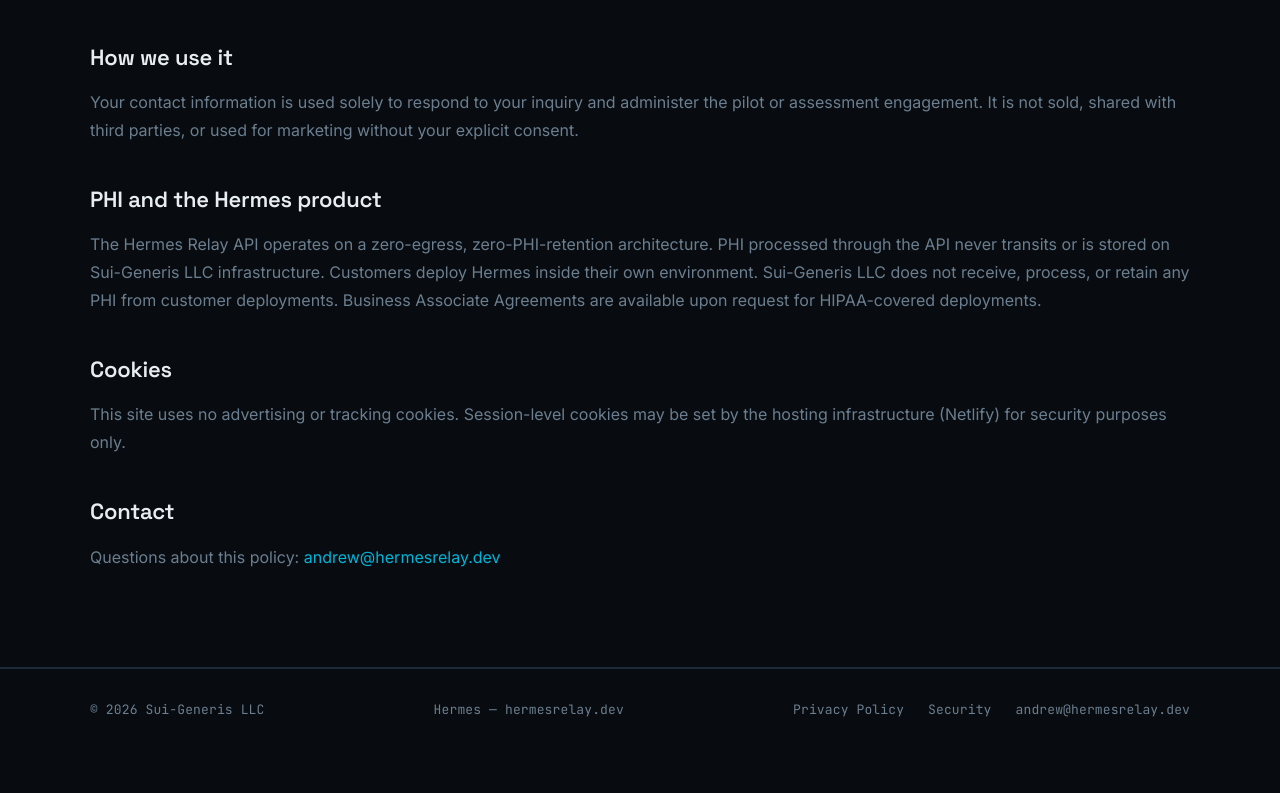
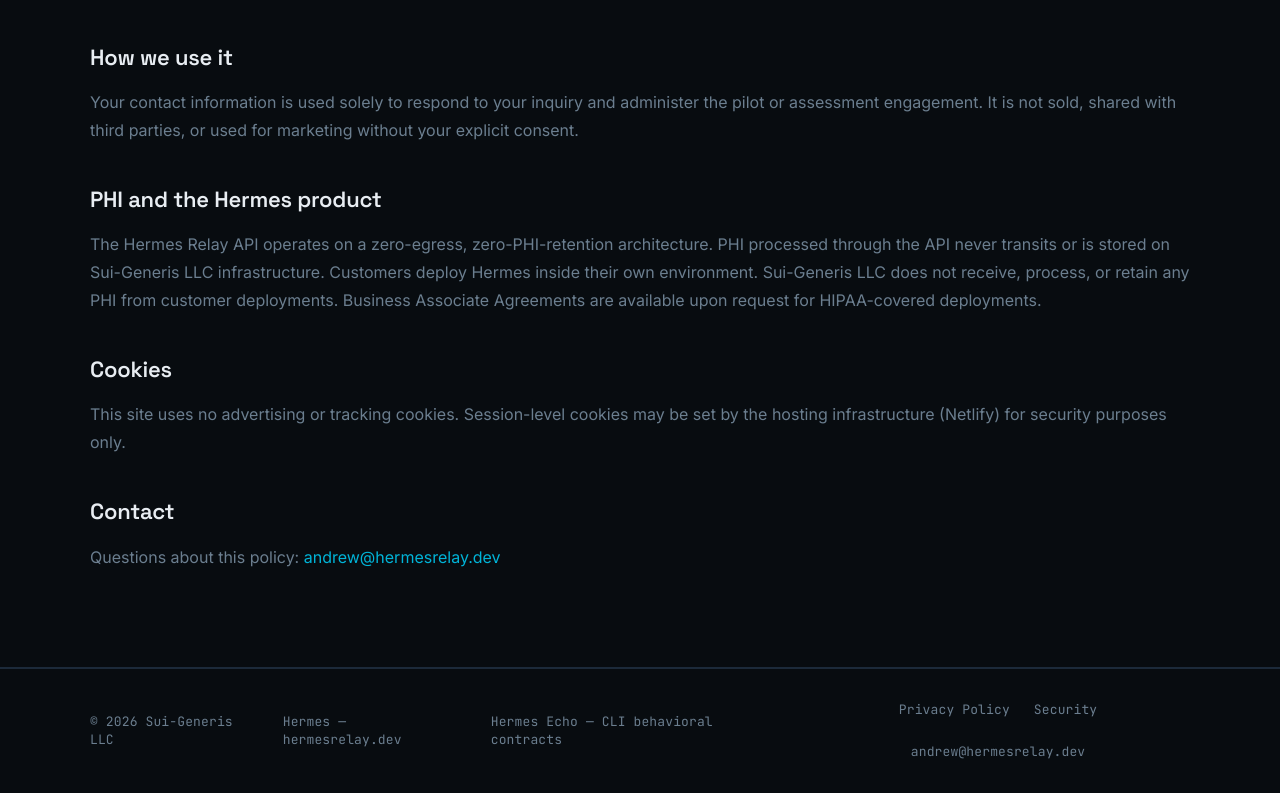
Before and after one commit to g1n0mag1k/hermes-compliance-framework, a Next.js app in the folder landing/: page /privacy in a window 1280 px wide. Shown: the part 436-1229 px from the top of the page. Before the commit the page ends 1187 px from the top, so only its background shows below. Built offline with nearby package versions, Linux system fonts and the light colour scheme.

Commit message:
feat: add Hermes Echo link to footer

```diff
--- a/landing/components/Footer.tsx
+++ b/landing/components/Footer.tsx
@@ -15,6 +15,7 @@
       <div className="w-full max-w-content mx-auto flex flex-col md:flex-row md:justify-between items-center gap-3 md:gap-6 font-mono text-caption text-muted">
         <span>© 2026 Sui-Generis LLC</span>
         <span>Hermes — hermesrelay.dev</span>
+        <a href="https://github.com/g1n0mag1k/hermes-echo" className="hover:text-signal transition-colors">Hermes Echo — CLI behavioral contracts</a>
         <div className="flex flex-wrap items-center justify-center gap-4 md:gap-6">
           <a href="/privacy" className="hover:text-signal transition-colors">Privacy Policy</a>
           <a href="/security" className="hover:text-signal transition-colors">Security</a>
```
